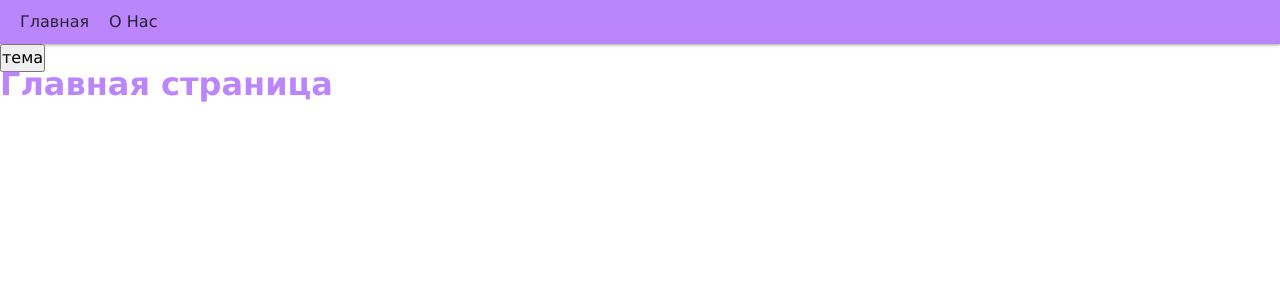
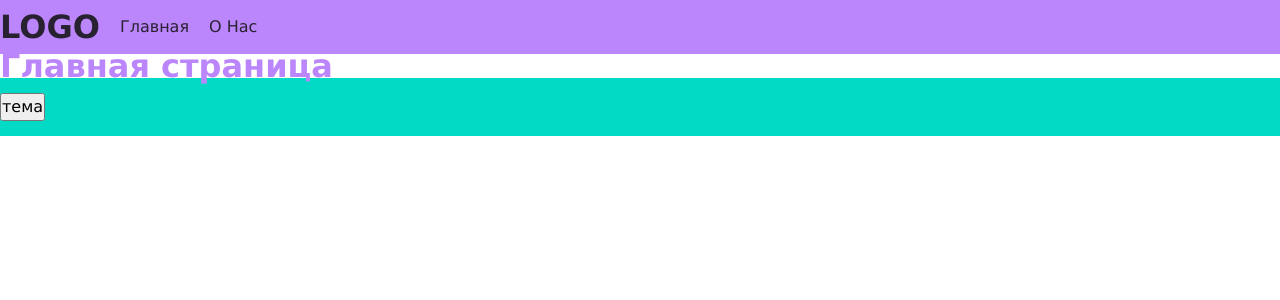
Before and after one commit to NikDoe/booking, a React app: page / in a window 1280 px wide. Shown: the top 300 px of the page. Built offline with nearby package versions, Linux system fonts and the light colour scheme.

Commit message:
feat: add header & footer widgets

```diff
--- a/public/index.html
+++ b/public/index.html
@@ -7,7 +7,7 @@
       content="width=device-width, user-scalable=no, initial-scale=1.0, maximum-scale=1.0, minimum-scale=1.0"
     />
     <meta http-equiv="X-UA-Compatible" content="ie=edge" />
-    <title>Document</title>
+    <title>WEBOOK</title>
   </head>
   <body>
     <div id="root"></div>
--- a/src/app/index.tsx
+++ b/src/app/index.tsx
@@ -1,18 +1,19 @@
 import { useTheme } from "./providers/ThemeProvider";
 import { classNames } from "../shared/lib/classNames/classNames";
 import { AppRouter } from "./providers/router";
-import { Navbar } from "widgets/Navbar";
+import { Header } from "widgets/Header";
 
 import "./styles/index.scss";
+import { Footer } from "widgets/Footer";
 
 const App = () => {
-  const { theme, toogleTheme } = useTheme();
+  const { theme } = useTheme();
 
   return (
     <div className={classNames("app", {}, [theme])}>
-      <Navbar />
-      <button onClick={toogleTheme}>тема</button>
+      <Header />
       <AppRouter />
+      <Footer />
     </div>
   );
 };
--- a/src/app/styles/themes/dark.scss
+++ b/src/app/styles/themes/dark.scss
@@ -3,7 +3,7 @@
   --bg-color-inverted: #ffffff;
 
   --surface-color-01dp: rgba(255, 255, 255, 0.05);
-  --navbar-color: var(--surface-color-01dp);
+  --header-color: var(--surface-color-01dp);
 
   --primary-color: #bb86fc;
   --secondary-color: #03dac6;
--- a/src/app/styles/themes/light.scss
+++ b/src/app/styles/themes/light.scss
@@ -3,7 +3,7 @@
   --bg-color-inverted: #121212;
 
   --surface-color-01dp: #ffffff;
-  --navbar-color: var(--primary-color);
+  --header-color: var(--primary-color);
 
   --primary-color: #bb86fc;
   --secondary-color: #03dac6;
--- /dev/null
+++ b/src/widgets/Footer/index.ts
@@ -0,0 +1 @@
+export { Footer } from "./ui/Footer";
--- /dev/null
+++ b/src/widgets/Footer/ui/Footer.module.scss
@@ -0,0 +1,6 @@
+.Footer {
+  width: 100%;
+  padding: 15px 0;
+  display: flex;
+  background-color: var(--secondary-color);
+}
--- /dev/null
+++ b/src/widgets/Footer/ui/Footer.tsx
@@ -0,0 +1,18 @@
+import { classNames } from "shared/lib/classNames/classNames";
+import { useTheme } from "app/providers/ThemeProvider";
+
+import styles from "./Footer.module.scss";
+
+interface FooterProps {
+  className?: string;
+}
+
+export const Footer = ({ className }: FooterProps) => {
+  const { toogleTheme } = useTheme();
+
+  return (
+    <div className={classNames(styles.Footer, {}, [className])}>
+      <button onClick={toogleTheme}>тема</button>
+    </div>
+  );
+};
--- /dev/null
+++ b/src/widgets/Header/index.ts
@@ -0,0 +1 @@
+export { Header } from "./ui/Header";
--- /dev/null
+++ b/src/widgets/Header/ui/Header.module.scss
@@ -0,0 +1,7 @@
+.Header {
+  width: 100%;
+  padding: 15px 0;
+  background: var(--header-color);
+  display: flex;
+  justify-content: space-between;
+}
--- /dev/null
+++ b/src/widgets/Header/ui/Header.tsx
@@ -0,0 +1,16 @@
+import { classNames } from "shared/lib/classNames/classNames";
+
+import styles from "./Header.module.scss";
+import { Navbar } from "widgets/Navbar";
+
+interface HeaderProps {
+  className?: string;
+}
+
+export const Header = ({ className }: HeaderProps) => {
+  return (
+    <div className={classNames(styles.Header, {}, [className])}>
+      <Navbar />
+    </div>
+  );
+};
--- a/src/widgets/Navbar/ui/Navbar.module.scss
+++ b/src/widgets/Navbar/ui/Navbar.module.scss
@@ -1,6 +1,7 @@
 .Navbar {
-  width: 100%;
-  padding: 10px 0;
-  background: var(--navbar-color);
-  box-shadow: var(--shadow);
+  display: flex;
 }
+
+.Logo {
+  color: var(--font-color-h);
+}
--- a/src/widgets/Navbar/ui/Navbar.tsx
+++ b/src/widgets/Navbar/ui/Navbar.tsx
@@ -10,6 +10,7 @@ interface NavbarProps {
 export const Navbar = ({ className }: NavbarProps) => {
   return (
     <div className={classNames(styles.Navbar, {}, [className])}>
+      <h1 className={styles.Logo}>LOGO</h1>
       <AppLink to='/'>Главная</AppLink>
       <AppLink to='/about'>О Нас</AppLink>
     </div>
```
